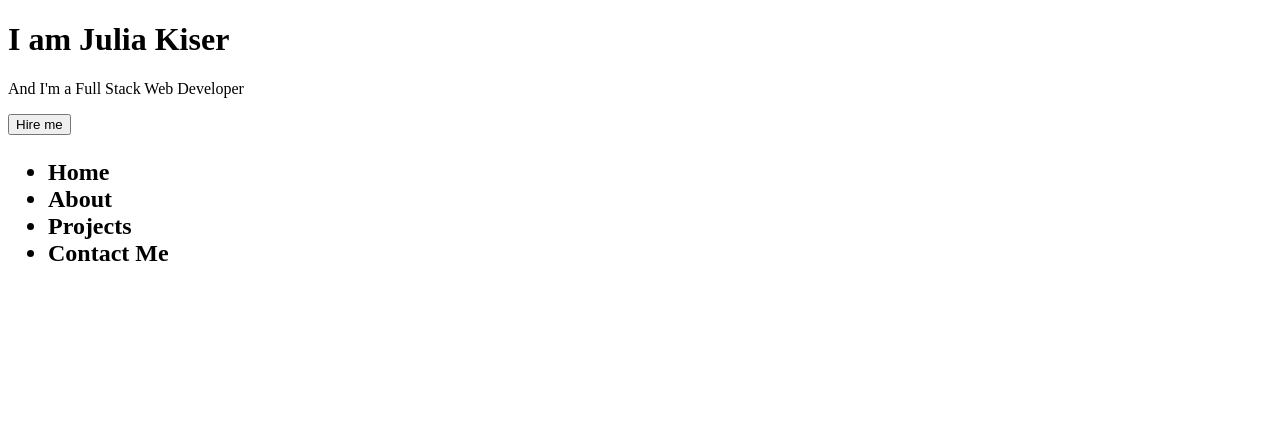
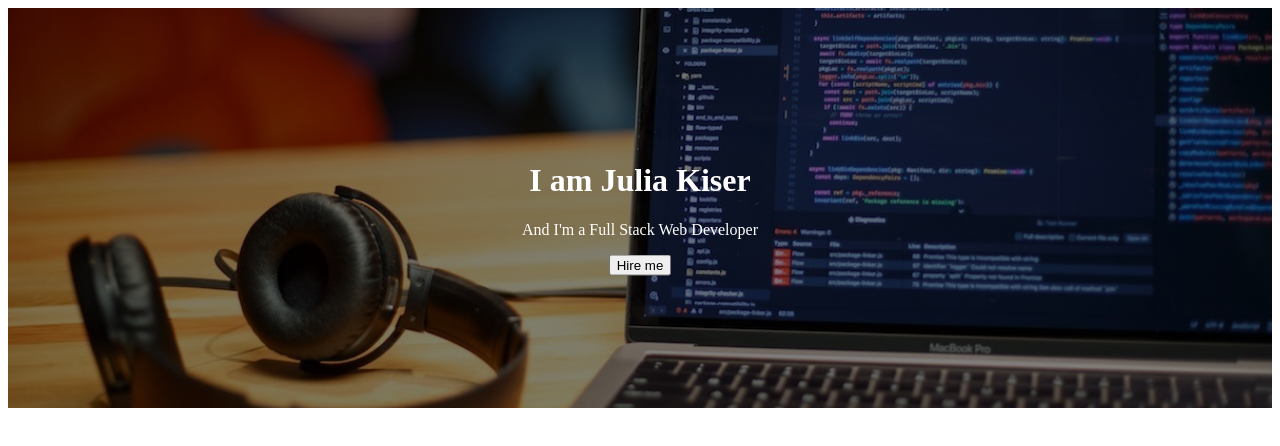
Before and after one commit to JuliaKiser/week2.hw.portfolio, a plain HTML site: page index.html in a window 1280 px wide. Drawn offline with Linux system fonts and the light colour scheme.

Commit message:
Hero/Nav Update

```diff
--- a/Assets/style.css
+++ b/Assets/style.css
@@ -0,0 +1,28 @@
+body, html {
+    height: 100%;
+}
+
+/* The hero image */
+.hero-image {
+  /* Use "linear-gradient" to add a darken background effect to the image (photographer.jpg). This will make the text easier to read */
+  background-image: linear-gradient(rgba(0, 0, 0, 0.5), rgba(0, 0, 0, 0.5)), url("/Images/code-and-headphones-HERO.jpg");
+
+  /* Set a specific height */
+  height: 50%;
+
+  /* Position and center the image to scale nicely on all screens */
+  background-position: center;
+  background-repeat: no-repeat;
+  background-size: cover;
+  position:relative;
+}
+
+/* Place text in the middle of the image */
+.hero-text {
+  text-align: center;
+  position: absolute;
+  top: 50%;
+  left: 50%;
+  transform: translate(-50%, -50%);
+  color: white;
+}
--- a/index.html
+++ b/index.html
@@ -4,26 +4,18 @@
     <meta charset="UTF-8">
     <meta name="viewport" content="width=device-width, initial-scale=1.0">
     <title>Document</title>
+    <link rel="stylesheet" href="./Assets/style.css"/>
+
 </head>
 <body>
-    <Header>
     <div class="hero-image">
         <div class="hero-text">
           <h1>I am Julia Kiser</h1>
           <p>And I'm a Full Stack Web Developer</p>
+          <a href="Hire-Me.html">
           <button>Hire me</button>
+        </a>
         </div>
     </div>
-
-        <h2>
-            <ul>
-                <li>Home</li>
-                <li>About</li>
-                <li>Projects</li>
-                <li>Contact Me</li>
-            </ul>
-        </h2>
-
-    </Header>
 </body>
 </html>
```
Also changed, not shown: Assets/Hire-Me.css (added, +28 -0 lines), Hire-Me.html (+17 -0 lines), Images/code-and-headphones-HERO.jpg (added). Lines whose indentation alone changed are shown as unchanged.
